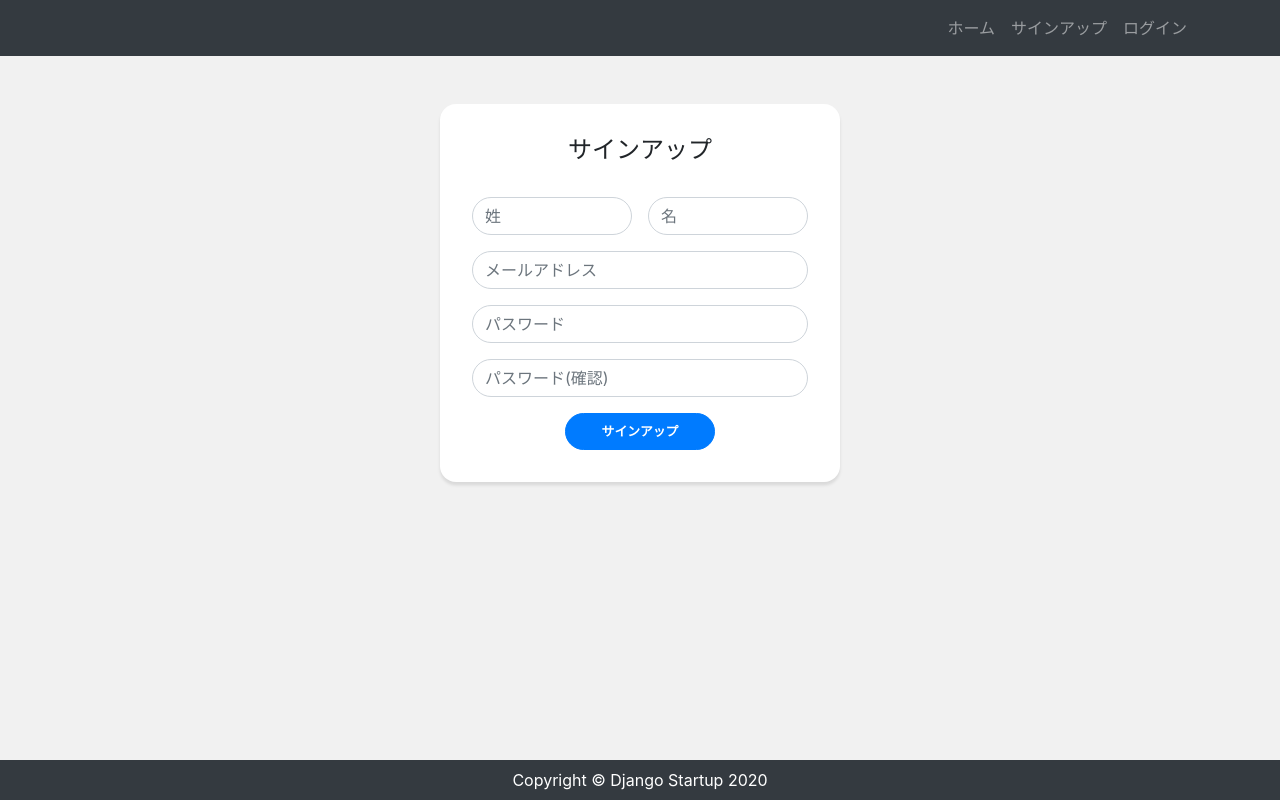
After one commit to masato932/django-customuser, a Django app: page /accounts/signup/ in a window 1280 px wide. The commit adds this page. Run offline with Django 3.2, Linux system fonts and the light colour scheme; some libraries are stand-ins or nearby versions.

Commit message:
カスタムユーザー構築完了

```diff
--- a/accounts/forms.py
+++ b/accounts/forms.py
@@ -1,4 +1,17 @@
 from django import forms
+from allauth.account.forms import SignupForm # 追加
+
+
+class SignupUserForm(SignupForm):
+    first_name = forms.CharField(max_length=30, label='姓')
+    last_name = forms.CharField(max_length=30, label='名')
+
+    def save(self, request):
+        user = super(SignupUserForm, self).save(request)
+        user.first_name = self.cleaned_data['first_name']
+        user.last_name = self.cleaned_data['last_name']
+        user.save()
+        return user
 
 
 class ProfileForm(forms.Form):
--- /dev/null
+++ b/accounts/templates/accounts/signup.html
@@ -0,0 +1,31 @@
+{% extends "app/base.html" %}
+{% load widget_tweaks %}
+
+{% block content %}
+
+<div class="card card-auth my-5 mx-auto">
+    <div class="card-body">
+        <h5 class="card-title text-center">サインアップ</h5>
+        <form method="post" class="form-auth">
+            {% csrf_token %}
+            <div class="form-label-group form_wrap form_wrap-2">
+                {% render_field form.first_name class="form-control" placeholder="姓" %}
+                {% render_field form.last_name class="form-control" placeholder="名" %}
+            </div>
+            <div class="form-label-group">
+                {% render_field form.email class="form-control" placeholder="メールアドレス" %}
+            </div>
+            <div class="form-label-group">
+                {% render_field form.password1 class="form-control" placeholder="パスワード" %}
+            </div>
+            <div class="form-label-group">
+                {% render_field form.password2 class="form-control" placeholder="パスワード(確認)" %}
+            </div>
+            <div class="button mx-auto">
+                <button class="btn btn-lg btn-primary btn-block mx-auto" type="submit">サインアップ</button>
+            </div>
+        </form>
+    </div>
+</div>
+
+{% endblock %}
--- a/accounts/urls.py
+++ b/accounts/urls.py
@@ -2,6 +2,9 @@ from django.urls import path
 from accounts import views
 
 urlpatterns = [
+    path('signup/', views.SignupView.as_view(), name='account_signup'),
+    path('login/', views.LoginView.as_view(), name='account_login'),
+    path('logout/', views.LogoutView.as_view(), name='account_logout'),
     path('profile/', views.ProfileView.as_view(), name='profile'),
     path('profile/edit/', views.ProfileEditView.as_view(), name='profile_edit'),
 ]
--- a/accounts/views.py
+++ b/accounts/views.py
@@ -1,10 +1,27 @@
 from django.views import View
+from django.contrib.auth.mixins import LoginRequiredMixin
 from accounts.models import CustomUser
-from accounts.forms import ProfileForm
+from accounts.forms import ProfileForm, SignupUserForm # 追加
 from django.shortcuts import render, redirect
+from allauth.account import views # 追加
+
+class SignupView(views.SignupView):
+    template_name = 'accounts/signup.html'
+    form_class = SignupUserForm
+
+class LogoutView(views.LogoutView):
+    template_name = 'accounts/logout.html'
+
+    def post(self, *args, **kwargs):
+        if self.request.user.is_authenticated:
+            self.logout()
+        return redirect('/')
+
+class LoginView(views.LoginView):
+    template_name = 'accounts/login.html'
 
 
-class ProfileEditView(View):
+class ProfileEditView(LoginRequiredMixin, View):
     def get(self, request, *args, **kwargs):
         user_data = CustomUser.objects.get(id=request.user.id)
         form = ProfileForm(
@@ -34,6 +51,10 @@ class ProfileEditView(View):
             'form': form
         })
 
-class ProfileView(View):
+class ProfileView(LoginRequiredMixin, View):
     def get(self, request, *args, **kwargs):
-        return render(request, 'accounts/profile.html')
+        user_data = CustomUser.objects.get(id=request.user.id)
+
+        return render(request, 'accounts/profile.html', {
+            'user_data': user_data,
+        })
--- a/app/static/css/style.css
+++ b/app/static/css/style.css
@@ -63,3 +63,31 @@ main {
 .form-control:focus {
   box-shadow: none;
 }
+
+.card-auth {
+  width: 400px;
+  border: 0;
+  border-radius: 1rem;
+  box-shadow: 0 0.2rem 0.2rem 0 rgba(0, 0, 0, 0.1);
+}
+
+.card-title {
+  margin-bottom: 2rem;
+  font-size: 1.5rem;
+}
+
+.card-body {
+  padding: 2rem;
+}
+
+.form-auth {
+  width: 100%;
+}
+
+.form-label-group {
+  margin-bottom: 1rem;
+}
+
+.form-label-group input {
+  border-radius: 2rem;
+}
--- a/app/templates/app/base.html
+++ b/app/templates/app/base.html
@@ -18,13 +18,24 @@
                 <li class="nav-item">
                     <a class="nav-link" href="/">ホーム</a>
                 </li>
+                {% if user.is_authenticated %}
                     <li class="nav-item">
                         <a class="nav-link" href="{% url 'profile' %}">プロフィール</a>
                     </li>
+                    <li class="nav-item">
+                        <a class="nav-link" href="{% url 'account_logout' %}">ログアウト</a>
+                    </li>
+                {% else %}
+                    <li class="nav-item">
+                        <a class="nav-link" href="{% url 'account_signup' %}">サインアップ</a>
+                    </li>
+                    <li class="nav-item">
+                        <a class="nav-link" href="{% url 'account_login' %}">ログイン</a>
+                    </li>
+                {% endif %}
             </ul>
         </div>
     </nav>
-
     <main>
         <div class="container">
             {% block content %}
--- a/app/views.py
+++ b/app/views.py
@@ -1,5 +1,7 @@
 from django.views.generic import TemplateView
+from django.contrib.auth.mixins import LoginRequiredMixin
 
 
-class IndexView(TemplateView):
+class IndexView(LoginRequiredMixin, TemplateView):
     template_name = "app/index.html"
+    login_url = '/accounts/login/'
--- a/mysite/settings.py
+++ b/mysite/settings.py
@@ -88,7 +88,7 @@ WSGI_APPLICATION = 'mysite.wsgi.application'
 DATABASES = {
     'default': {
         'ENGINE': 'django.db.backends.sqlite3',
-        'NAME': BASE_DIR / 'db.sqlite3',
+        'NAME': BASE_DIR/ 'db.sqlite3',
     }
 }
 
--- a/mysite/urls.py
+++ b/mysite/urls.py
@@ -20,4 +20,5 @@ urlpatterns = [
     path('admin/', admin.site.urls),
     path('', include('app.urls')),
     path('accounts/', include('accounts.urls')),
+    path('accounts/', include('allauth.urls')), # 追加
 ]
```
Also changed, not shown: accounts/templates/accounts/login.html (added, +24 -0 lines), accounts/templates/accounts/logout.html (added, +17 -0 lines). Lines whose indentation alone changed are shown as unchanged.
